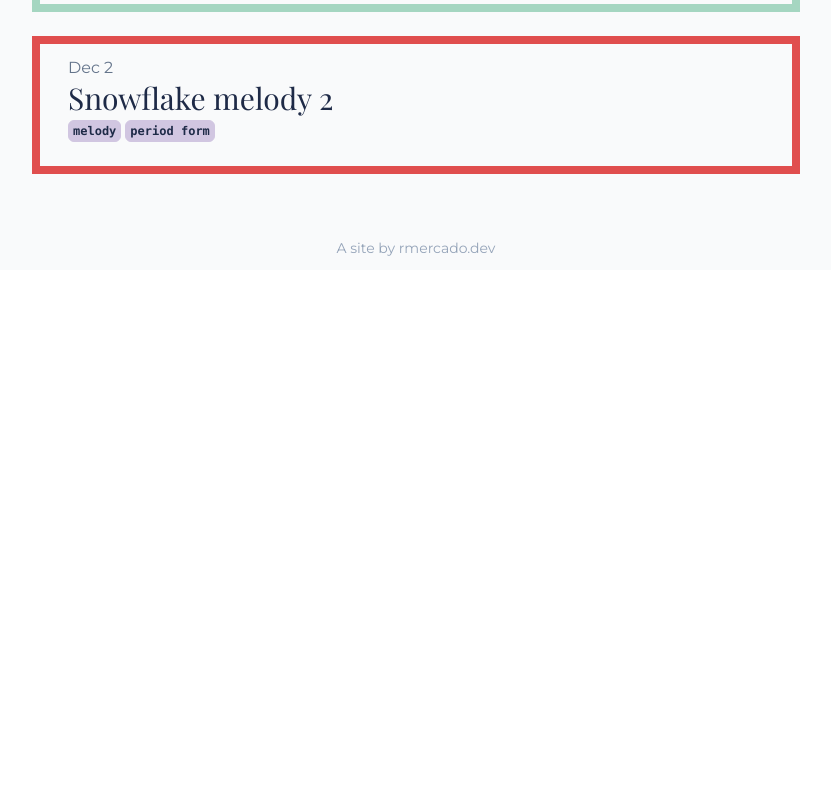
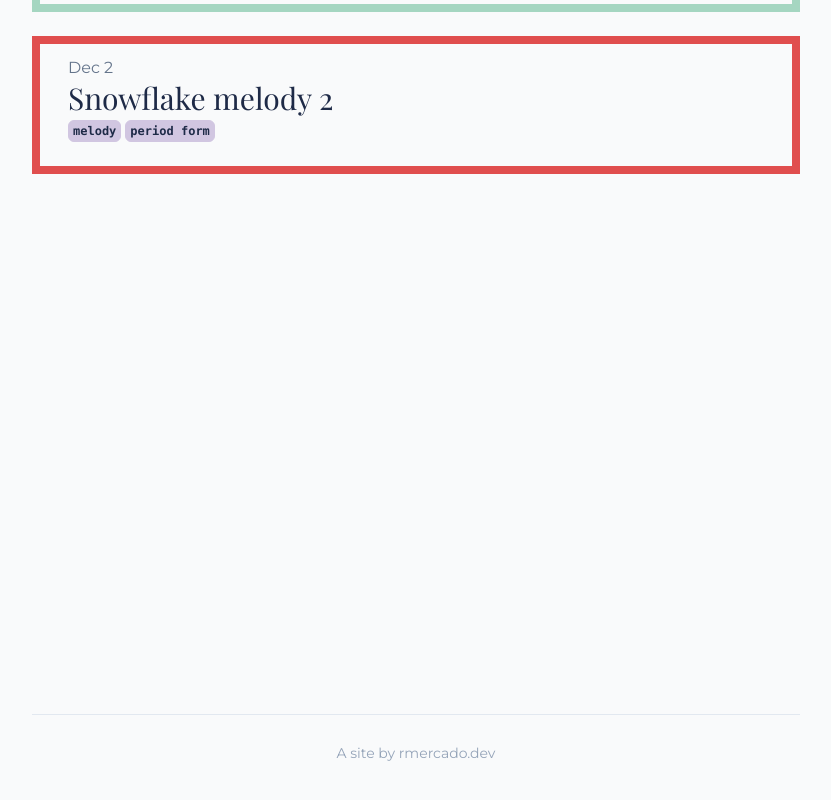
Before and after one commit to rmercado6/adventofmusic, a Vue app: page / in a window 1280 px wide. Shown: the part 1786-2586 px from the top of the page, without its empty margins (224-1055 px from the left). Before the commit the page ends 2056 px from the top, so only its background shows below. Built offline with nearby package versions, Linux system fonts and the light colour scheme; a web font is replaced by a local one.

Commit message:
feat: add markdown render support for event body

```diff
--- a/package.json
+++ b/package.json
@@ -10,6 +10,7 @@
     "lint": "eslint . --fix"
   },
   "dependencies": {
+    "markdown-it": "^14.1.0",
     "pinia": "^2.2.6",
     "vue": "^3.5.12",
     "vue-router": "^4.4.5"
--- a/src/App.vue
+++ b/src/App.vue
@@ -4,8 +4,9 @@ import { RouterView } from 'vue-router'
 
 <template>
   <RouterView />
-  <footer>
-    <p>A site by <a href="https://rmercado.dev">rmercado.dev</a></p>
+  <footer class="flex flex-col gap-3">
+    <span class="border-t border-slate-200 w-full max-w-3xl mx-12"></span>
+    <p class="mb-8 mt-4">A site by <a href="https://rmercado.dev" class="hover:underline hover:font-semibold">rmercado.dev</a></p>
   </footer>
 </template>
 
--- a/src/components/TheWelcome.vue
+++ b/src/components/TheWelcome.vue
@@ -3,9 +3,11 @@ import {ref} from "vue";
 import json from '@/assets/days.json'
 import dayDisplay from "./dayDisplay.vue";
 
+import MarkdownIt from "markdown-it";
+
 const days = ref(['Sunday', 'Monday', 'Thursday', 'Wednesday', 'Thursday', 'Friday', 'Saturday'])
 const data = ref(json);
-const showModal = ref(false);
+const markdown = new MarkdownIt();
 </script>
 
 <template>
@@ -48,7 +50,7 @@ const showModal = ref(false);
     </div>
   </div>
 
-  <div class="mt-12 flex flex-col items-center w-full divide-y divide-slate-300">
+  <div class="mt-12 flex flex-col items-center w-full divide-y divide-slate-300 min-h-screen">
     <div v-for="item in data.filter(d => (!d.class.includes('disabled')) && !d.class.includes('upcoming'))"
          :key="item.day" :id="item.day" :class="'detail ' + item.class">
       <span class="text-slate-500">Dec {{item.day}}</span>
@@ -58,9 +60,7 @@ const showModal = ref(false);
           {{pill}}
         </span>
       </div>
-      <span>
-        {{item.body}}
-      </span>
+      <span v-if="item.body" v-html="markdown.render(item.body)"></span>
     </div>
   </div>
 </template>
```
Also changed, not shown: 1 other file (tests, documents, lock files or other folders).
